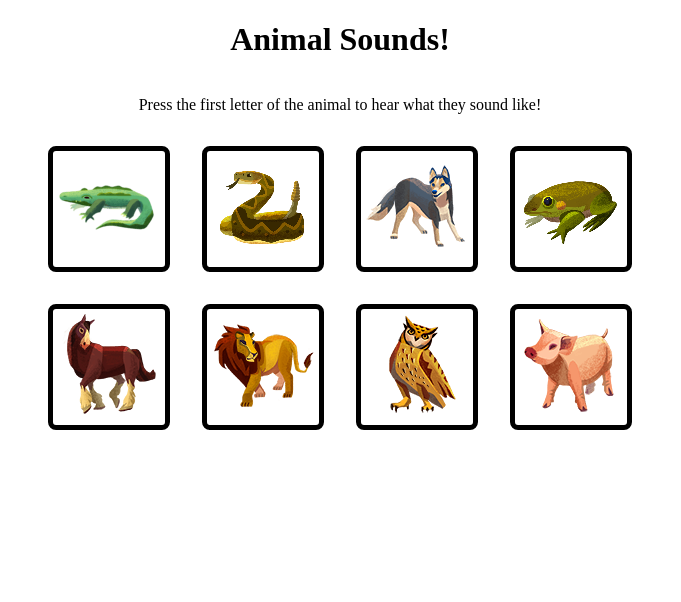
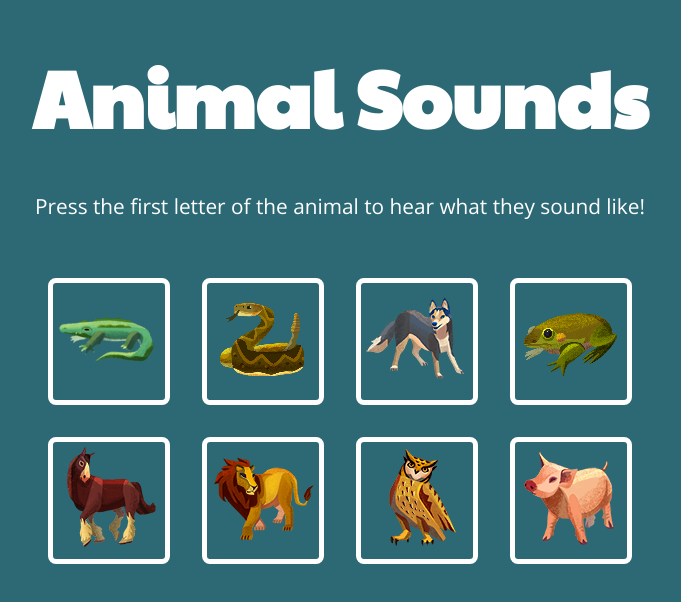
Before and after one commit to cvdsoto/JavaScript30, a plain HTML site: page Day01/index.html in a window 1280 px wide. Shown: the whole page, without its empty margins (300-981 px from the left). Drawn offline with nearby package versions, Linux system fonts and the light colour scheme.

Commit message:
fixed css

```diff
--- a/Day01/index.html
+++ b/Day01/index.html
@@ -9,7 +9,7 @@
 </head>
 <body>
     <header>
-    <h1>Animal Sounds!</h1>
+      <h1>Animal Sounds</h1>
     </header>
     <main>
       <p>Press the first letter of the animal to hear what they sound like!</p>
--- a/Day01/style.css
+++ b/Day01/style.css
@@ -1,9 +1,24 @@
+@import url('https://fonts.googleapis.com/css2?family=Open+Sans&family=Paytone+One&display=swap');
+
 * {
+  margin: 0;
+  padding: 0;
   box-sizing: border-box;
 }
+
+body {
+  font-family: 'Open Sans', sans-serif;
+  background-color: #2c6975;
+  color: white;
+}
+
 header {
+  font-family: 'Paytone One', sans-serif;
+  font-size: 2.5em;
   text-align: center;
+  margin: 1em 0;
 }
+
 main {
   display: flex;
   width: 640px;
@@ -15,10 +30,12 @@ main {
 main > p {
   text-align: center;
   width: 100%;
+  margin-bottom: 2em;
+  font-size: 1.3em;
 }
 
 .cards {
-  border: 5px solid black;
+  border: 5px solid white;
   border-radius: 0.5em;
   margin: 1em;
   transition: all .07s ease;
```
Lines whose indentation alone changed are shown as unchanged.
